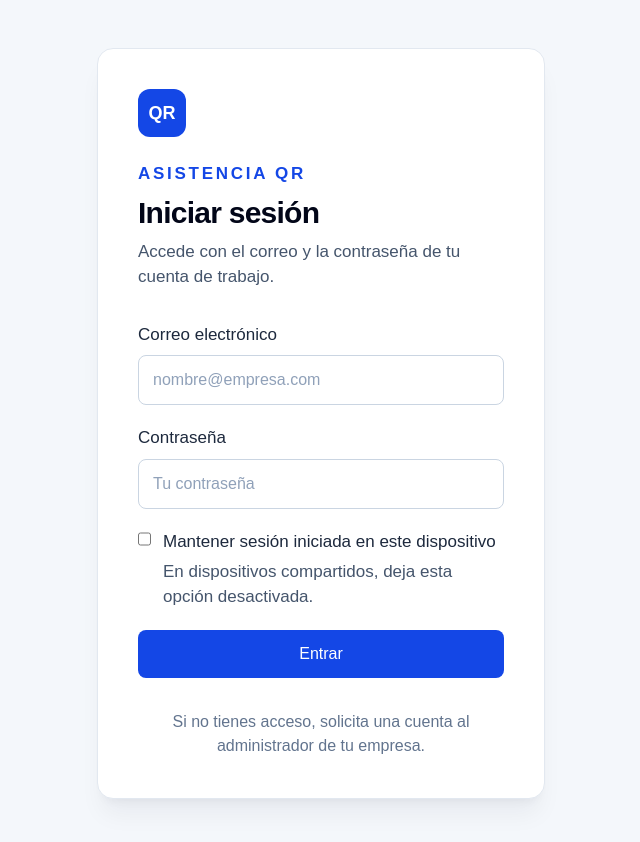
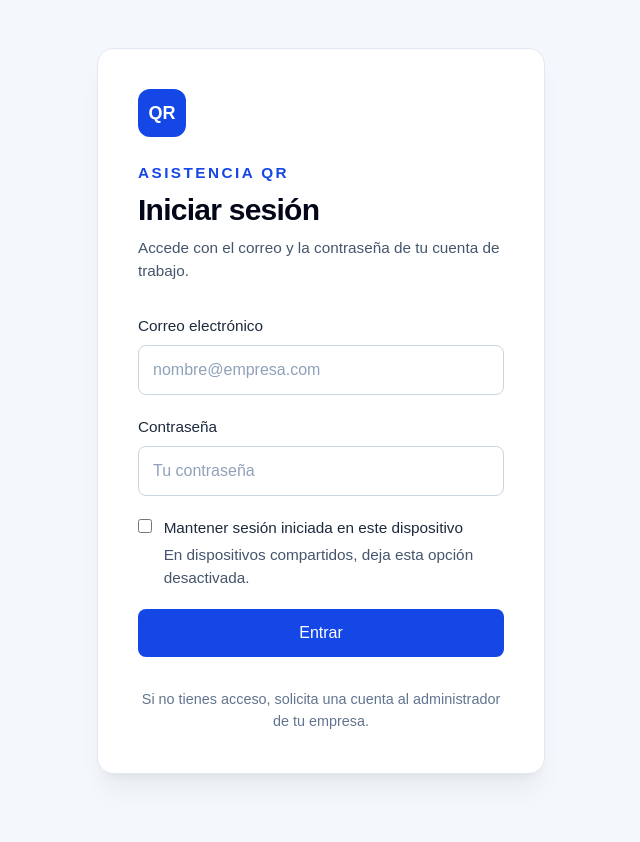
Before and after one commit to Diego19-hub/QR-asistencia, a Next.js app: page /login in a window 1280 px wide. Shown: the top 842 px of the page, without its empty margins (319-959 px from the left). Built offline with nearby package versions, Linux system fonts and the light colour scheme; no server answers.

Commit message:
style: slightly reduce small interface text

```diff
--- a/src/app/globals.css
+++ b/src/app/globals.css
@@ -47,29 +47,29 @@ button:disabled {
 
 /* Readability scale for administration, authentication and employee portal. */
 .readable-interface .text-sm {
-  font-size: 1.0625rem;
-  line-height: 1.6rem;
+  font-size: 0.95625rem;
+  line-height: 1.44rem;
 }
 
 .readable-interface .text-xs {
-  font-size: 1rem;
-  line-height: 1.5rem;
+  font-size: 0.9rem;
+  line-height: 1.35rem;
 }
 
 .readable-interface .text-\[13px\] {
-  font-size: 1rem;
-  line-height: 1.5rem;
+  font-size: 0.9rem;
+  line-height: 1.35rem;
 }
 
 .readable-interface .text-\[10px\],
 .readable-interface .text-\[11px\] {
-  font-size: 0.9375rem;
-  line-height: 1.375rem;
+  font-size: 0.84375rem;
+  line-height: 1.2375rem;
 }
 
 .readable-interface .text-\[9px\] {
-  font-size: 0.875rem;
-  line-height: 1.25rem;
+  font-size: 0.7875rem;
+  line-height: 1.125rem;
 }
 @media (prefers-reduced-motion: reduce) {
   button {
```
Also changed, not shown: 2 other files (tests, documents, lock files or other folders).
